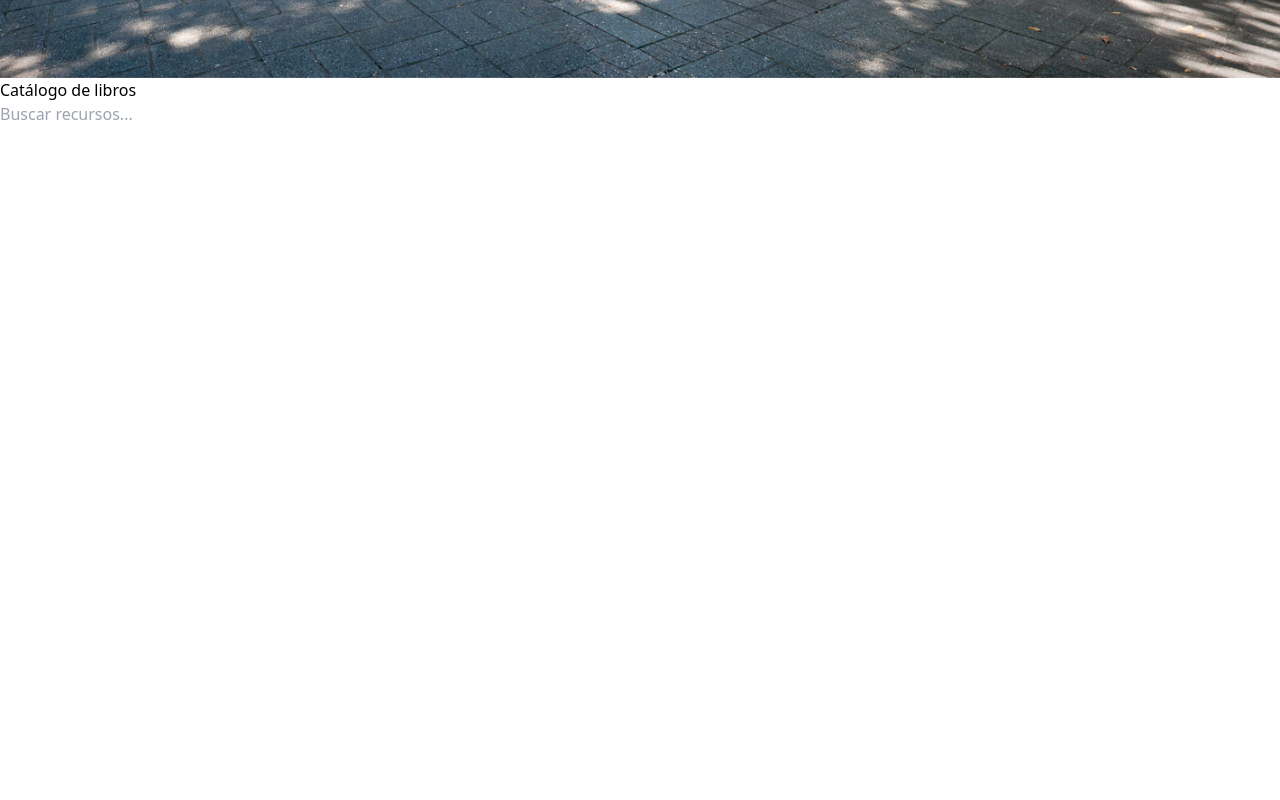
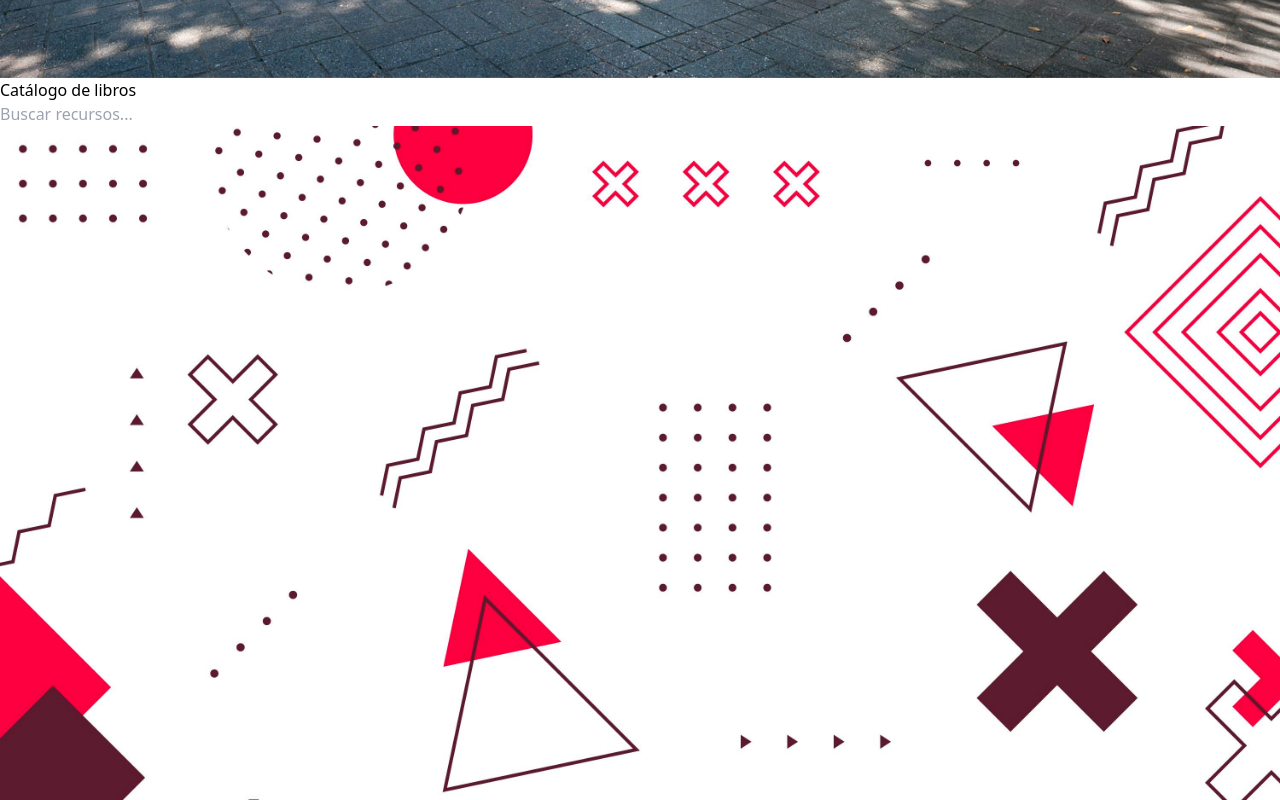
Before and after one commit to JoseArturoGuzman/Frontend_Intelecto, a React (Vite) app: page / in a window 1280 px wide. Shown: the part 1840-2640 px from the top of the page. Before the commit the page ends 1966 px from the top, so only its background shows below. Built offline with nearby package versions, Linux system fonts and the light colour scheme.

Commit message:
Add: Home_banner, solo imagen

```diff
--- a/src/components/general/banner.jsx
+++ b/src/components/general/banner.jsx
@@ -33,7 +33,7 @@ export function Banner() {
   ].includes(location.pathname);
 
   return (
-    <div className="relative w-full">
+    <div className="relative w-full ">
       <img
         src={getBannerImage()}
         alt="Background"
@@ -47,14 +47,14 @@ export function Banner() {
         <div className="relative">
           <button
             onClick={() => setOpen(!open)}
-            className="bg-red-600 text-white px-4 py-2 rounded-bl-lg rounded-tl-lg hover:bg-red-700 focus:outline-none"
+            className="bg-red-600 text-white px-4 py-2 rounded-bl-lg rounded-tl-lg hover:bg-red-700 focus:outline-none text-lg"
           >
             Catálogo de libros
           </button>
 
           {/* Dropdown */}
           {open && (
-            <div className="absolute left-0 top-full  w-40 bg-white border border-gray-300 rounded-tl rounded-bl-lg rounded-br shadow-lg">
+            <div className="absolute left-0 top-full  w-40 bg-white border border-gray-300 rounded-tl rounded-bl-lg rounded-br shadow-lg z-10">
               <ul className="py-2">
                 <li>
                   <a
@@ -97,7 +97,7 @@ export function Banner() {
         <input
           type="text"
           placeholder="Buscar recursos..."
-          className="w-1/2 px-4 py-2 rounded-br-lg rounded-tr-lg text-left border border-gray-300 focus:outline-none focus:ring-2 focus:ring-red-500"
+          className="w-1/2 px-4 py-2 rounded-br-lg rounded-tr-lg text-left border border-gray-300 focus:outline-none focus:ring-2 focus:ring-red-500 text-lg"
         />
       </div>
     )}
--- a/src/pages/home/home.jsx
+++ b/src/pages/home/home.jsx
@@ -1,12 +1,13 @@
 import React from "react";
 import { Header } from "../../components/general/header";
 import { Banner } from "../../components/general/banner";
-
+import { Home_banner } from "./home_components/home_banner";
 export  function Home() {
     return (
         <div>
             <Header />
             <Banner />
+            <Home_banner />
         </div>
     )
 }
--- /dev/null
+++ b/src/pages/home/home_components/home_banner.jsx
@@ -0,0 +1,14 @@
+import React from "react";
+import BackgroundHome  from "../../../assets/BackgroundHome.jpg";
+
+export function Home_banner() {
+  return (
+    <div className="w-full">
+      <img
+        src={BackgroundHome}
+        alt="Background"
+        className="w-full h-[800px] object-cover opacity-15 "
+      />
+    </div>
+  );
+}
```
Also changed, not shown: src/assets/BackgroundHome.jpg (added).
